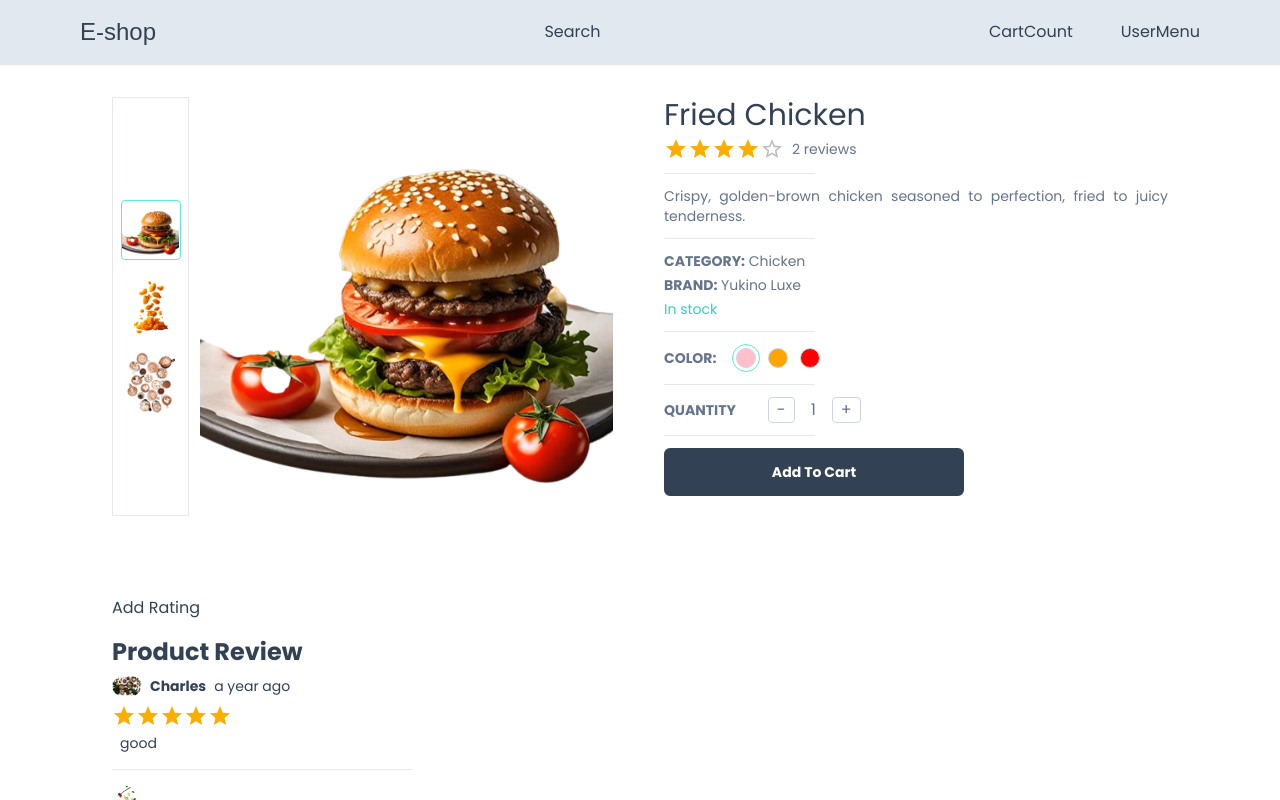
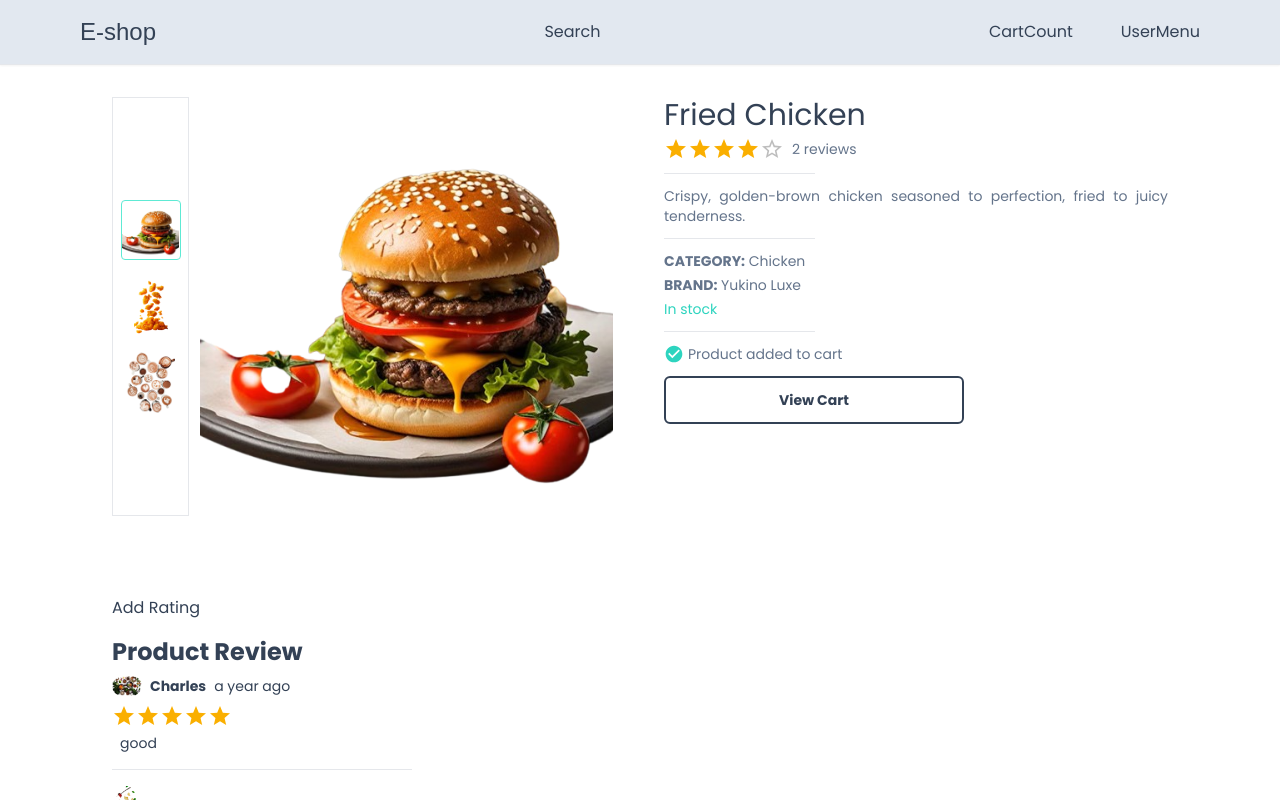
Before and after one commit to ayekaday/e-shop, a Next.js app: page /product/1 in a window 1280 px wide. Both pictures are taken after a click on the button "Add To Cart". Shown: the top 800 px of the page. Built offline with nearby package versions, Linux system fonts and the light colour scheme; a web font is replaced by a local one.

Commit message:
View Cart

```diff
--- a/app/product/[productId]/ProductDetails.tsx
+++ b/app/product/[productId]/ProductDetails.tsx
@@ -6,7 +6,9 @@
 import SetQuantity from "@/app/components/products/SetQuantity";
 import { useCart } from "@/hooks/useCart";
 import { Rating } from "@mui/material";
-import { useCallback, useState } from "react";
+import { useRouter } from "next/navigation";
+import { useCallback, useEffect, useState } from "react";
+import { MdCheckCircle } from "react-icons/md";
 
 interface ProductDetailsProps {
   product: any;
@@ -34,8 +36,8 @@
 };
 
 const ProductDetails: React.FC<ProductDetailsProps> = ({ product }) => {
-  const { cartTotalQty } = useCart();
-  const { handleAddProductToCart, cartProducts } = useCart(); //24 7:12
+  const { handleAddProductToCart, cartProducts } = useCart();
+  const [isProductInCart, setIsProductInCart] = useState(false);
   const [cartProduct, setCartProduct] = useState<CartProductType>({
     id: product.id,
     name: product.name,
@@ -46,6 +48,22 @@
     quantity: 1,
     price: product.price,
   });
+
+  const router = useRouter();
+  console.log(cartProducts);
+
+  useEffect(() => {
+    setIsProductInCart(false);
+
+    if (cartProducts) {
+      const existingIndex = cartProducts.findIndex(
+        (item) => item.id === product.id
+      );
+      if (existingIndex > -1) {
+        setIsProductInCart(true);
+      }
+    }
+  }, [cartProducts]);
 
   const productRating =
     product.reviews.reduce((acc: number, item: any) => item.rating + acc, 0) /
@@ -107,6 +125,24 @@
           {product.inStock ? "In stock" : "Out of stock"}
         </div>
         <Horizontal />
+        {isProductInCart ? (
+          <>
+            <p className="mb-2 text-slate-500 flex items-center gap-1">
+              <MdCheckCircle className="text-teal-400" size={20} />
+              <span>Product added to cart</span>
+            </p>
+            <div className="max-w-[300px]">
+              <Button
+                label="View Cart"
+                outline
+                onClick={() => {
+                  router.push("/cart");
+                }}
+              />
+            </div>
+          </>
+        ) : (
+          <>
             <SetColor
               cartProduct={cartProduct}
               images={product.images}
@@ -120,8 +156,13 @@
             />
             <Horizontal />
             <div className="max-w-[300px]">
-          <Button label="Add To Cart" onClick={() => {}} />
+              <Button
+                label="Add To Cart"
+                onClick={() => handleAddProductToCart(cartProduct)}
+              />
             </div>
+          </>
+        )}
       </div>
     </div>
   );
```
Lines whose indentation alone changed are shown as unchanged.
